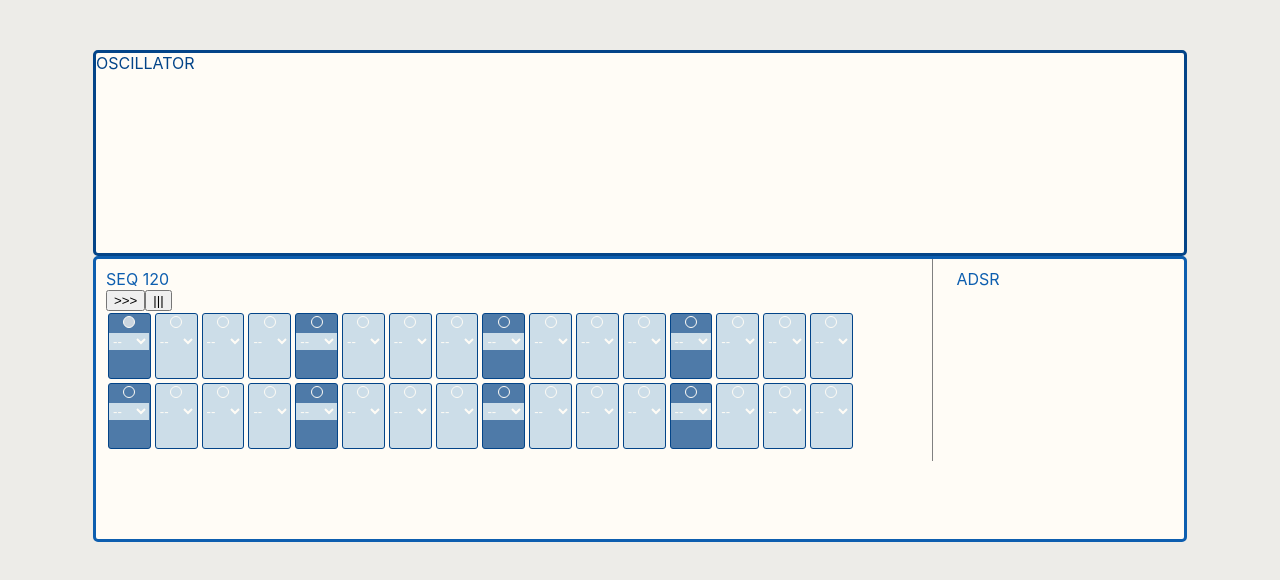
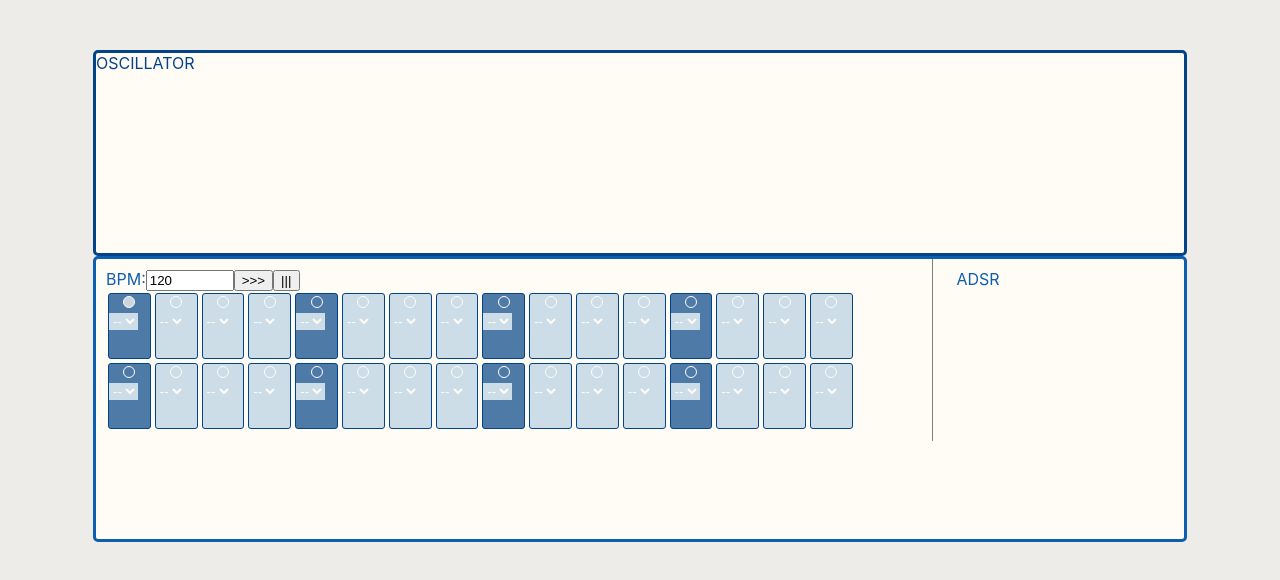
Before and after one commit to mscbr/lindos_synth, a React (Create React App) app: page / in a window 1280 px wide. Shown: the top 580 px of the page. Built offline with nearby package versions, Linux system fonts and the light colour scheme.

Commit message:
bpm & trigger/stop seq logic moved to Synth comp

```diff
--- a/src/components/Synth.js
+++ b/src/components/Synth.js
@@ -10,7 +10,8 @@ class Synth extends Component {
       super(props);
       this.state = {
         sequenceValues: [''],
-          sequencePosition: 0
+        sequencePosition: 0,
+        bpm: 120
       }
 
       ///INITIAL SET-UP FOR SYNTH & SEQUENCER
@@ -43,16 +44,12 @@ class Synth extends Component {
         this.stopSeq();
         this.triggerSeq();
       }
-
     }
-
   }
   positionSet = () => {
     let position = Tone.Transport.position.slice();
-      //console.log('pos var: ', position);
 
     let seqPosVal = (parseInt(position.slice(0, 1)%2))*16 + parseInt(position.slice(2,3))*4 + parseInt(position.slice(4,5));
-      //console.log('positionSeta: ', seqPosVal);
     this.setState({
       sequencePosition: seqPosVal
     })
@@ -61,6 +58,19 @@ class Synth extends Component {
     this.setState({
       sequenceValues: seqenceValues
     });
+  }
+  setBpmState = (e) => {
+    this.setState({
+      bpm: e.target.value > 220 ? 220 : e.target.value
+    });
+  }
+  setBpmTransport = () => {
+    if(this.state.bpm < 20) {
+      this.setState({
+        bpm: 20
+      })
+    }
+    Tone.Transport.bpm.rampTo(this.state.bpm > 20 ? this.state.bpm : 20, 2);
   }
 
   triggerSeq = () => {
@@ -82,23 +92,30 @@ class Synth extends Component {
       sequencePosition: 0
     })
   }
+  //build a conditional render only for step sequencer
   render() {
-    //console.log('SYNTH: ', this.state.sequencePosition);
+
     return (
       <div className="synth">
         <div className="oscillator">
           OSCILLATOR
         </div>
         <div className="control">
+
           <div className="seq">
-          SEQ  {Tone.Transport.bpm.value}
+            <label htmlFor='bpm'>BPM:</label>
+            <input name='bpm' id='bpm' type='number' value={this.state.bpm} step='0.01'
+              onChange={this.setBpmState} onBlur={this.setBpmTransport}
+              min='20' max={220}
+              />
+            <button onClick={this.triggerSeq}>>>></button>
+            <button onClick={this.stopSeq}>|||</button>
             <Sequencer
-            triggerSeq={this.triggerSeq}
-            stopSeq={this.stopSeq}
               seqPosition={this.state.sequencePosition}
               setSequenceVal={this.setSequenceVal}
             />
           </div>
+
           <div className="adsr">
           ADSR
           </div>
--- a/src/components/seq/Sequencer.js
+++ b/src/components/seq/Sequencer.js
@@ -40,10 +40,7 @@ class Sequencer extends Component {
   constructor(props) {
     super(props);
     this.state = {
-      partch: [0.000,  30.772,  60.625,  89.612,  117.783,  145.182,  171.850,  197.826,  223.144,  247.836,  271.934,  295.464,  318.454,
-        340.927,  362.905,  384.412,  405.465,  426.084,  446.287,  466.090,
-        485.508,  504.556,  523.248,  541.597,  559.616,  577.315,  594.707,  611.802,  628.609,  645.138,  661.398,  677.399,  693.147
-      ],
+      partch: [0, 62.96, 203.91, 111.73, 498, 315.64, 701.95, 764.91, 813.68, 1200],
       sequenceValues: [
         '', '', '', '',
         '', '', '', '',
@@ -55,13 +52,18 @@ class Sequencer extends Component {
         '', '', '', '',
       ]
     }
+
+    this.partchGreekCut = [0, 62.96, 203.91, 111.73, 498, 315.64, 701.95, 764.91, 813.68, 1200];
+    this.partchFull = [21.5, 53.3, 84.5, 111.7, 150.6, 165, 182.4, 203.9, 231.2, 266.9, 294.1,
+      315.6, 347.4, 386.3, 417.5, 435.1, 470.8, 498, 519.6, 551.3, 582.5, 617.5, 648.7, 680.4,
+      702, 729.2, 764.9, 782.5, 813.7, 852.6, 884.4, 905.9, 933.1, 968.8, 996.1, 1017.6, 1035, 1049.4, 1088.3, 1115.5, 1146.7, 1178.5, 1200];
   }
 
   makeRow = () => {
     const steps = [];
-    const select = this.state.partch.map(value => {
+    const select = this.state.partch.map((value, i) => {
       return (
-        <option value={value} key={`select${value}`}>{value}</option>
+        <option value={value} key={`select${value}`}>{i}</option>
       );
     })
     for(let i = 0; i < 32; i++) {
@@ -110,9 +112,7 @@ class Sequencer extends Component {
     //console.log(this.props.seqPosition);
     const steps = this.makeRow();
     return (
-      <div className='s'>
-        <button onClick={this.props.triggerSeq}>>>></button>
-        <button onClick={this.props.stopSeq}>|||</button>
+      <div className='sequence-steps'>
         <div style={rowStyle}>
           {steps.map((step, index) => {
             return index<16 ? step : null;
@@ -129,8 +129,6 @@ class Sequencer extends Component {
 }
 
 Sequencer.propTypes = {
-  triggerSeq: PropTypes.func,
-  stopSeq: PropTypes.func,
   seqPosition: PropTypes.number
 }
 
```
Lines whose indentation alone changed are shown as unchanged.
